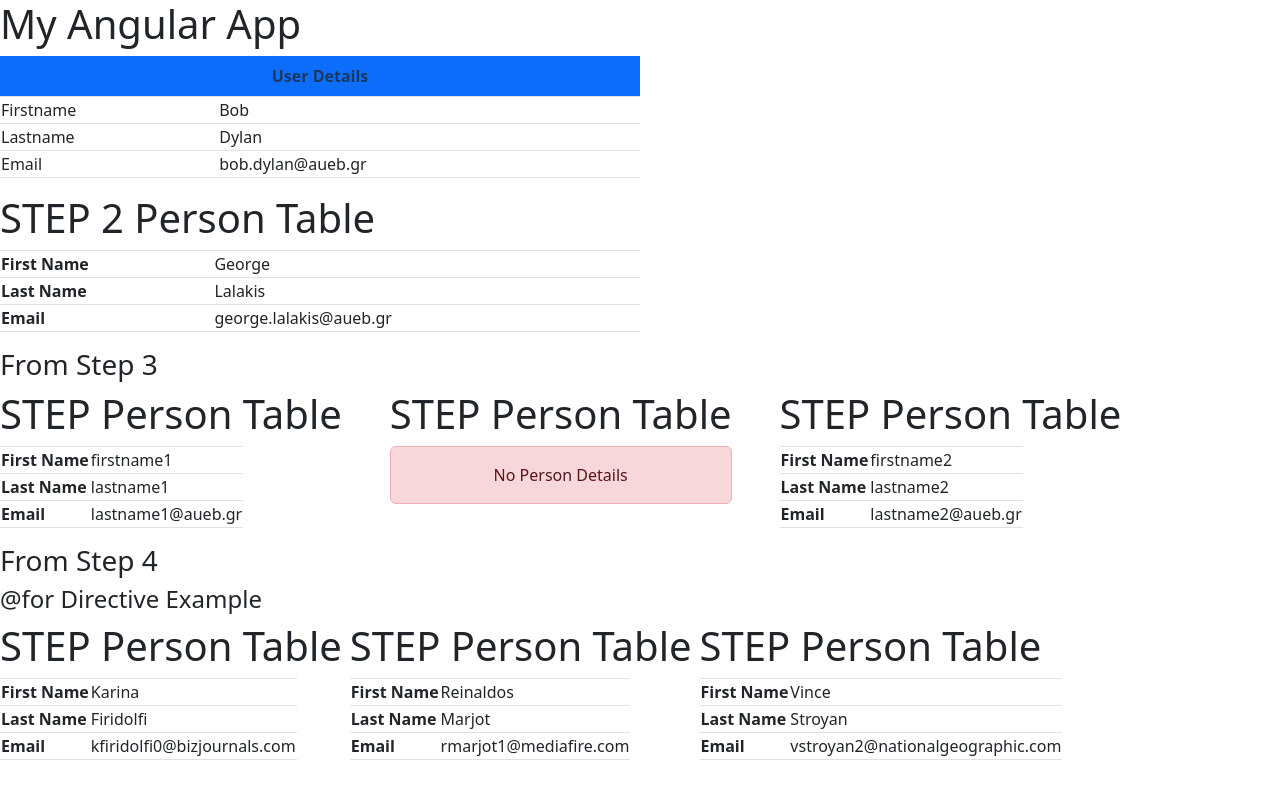
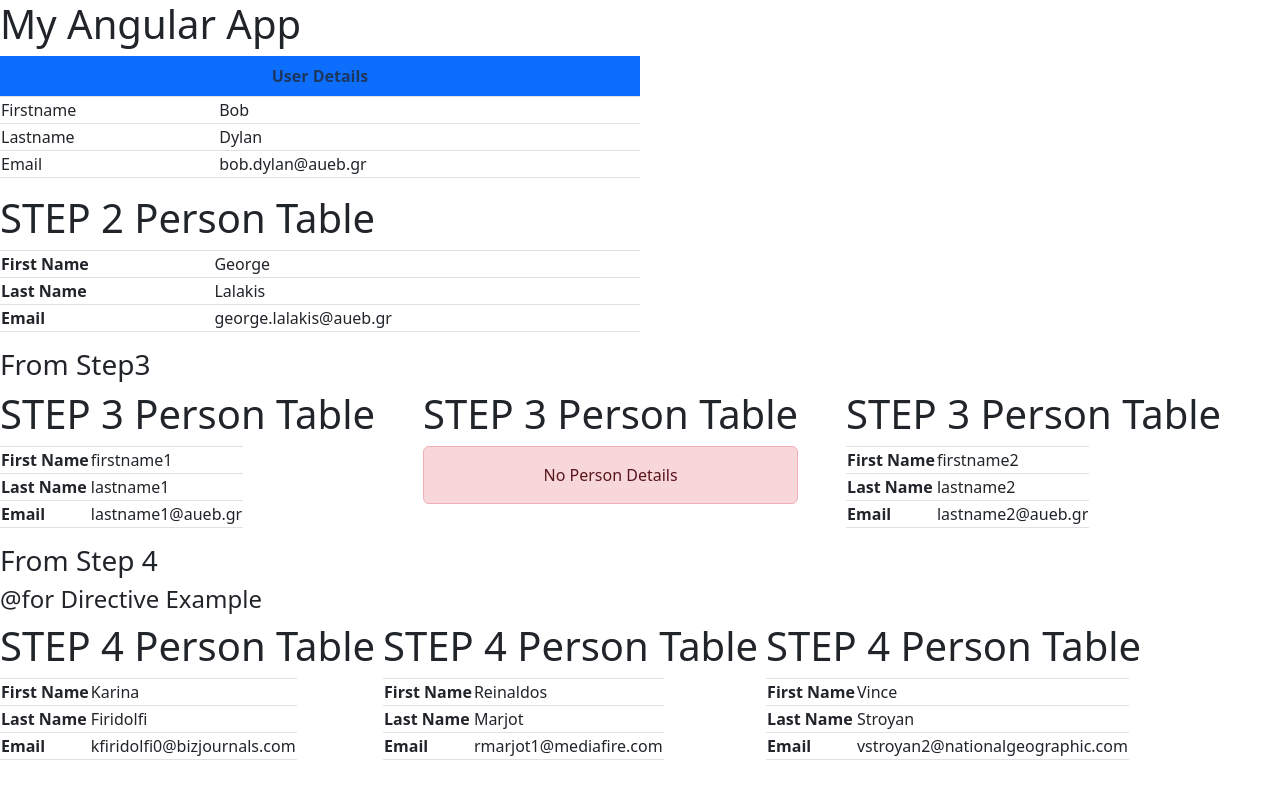
Before and after one commit to eleftheria05/CodingFactory9-Frontend, an Angular app: page / in a window 1280 px wide. Shown: the top 791 px of the page. Built offline with nearby package versions, Linux system fonts and the light colour scheme.

Commit message:
adding the [step] = " "

```diff
--- a/src/app/app.html
+++ b/src/app/app.html
@@ -1,3 +1,4 @@
+
 <h1>My Angular App</h1>
 <table class="table table-bordered w-50">
   <caption class="caption-top fw-bold bg-primary text-center">User Details</caption>
@@ -18,20 +19,20 @@
 <app-step2-person-table></app-step2-person-table>
 
 <!-- Step 3 Input variable -->
-  <h3>From Step 3</h3>
- <div class="d-flex gap-5 text-nowrap">
-    <app-step3-person-table-input [person]="Person1"></app-step3-person-table-input>
-    <app-step3-person-table-input></app-step3-person-table-input>
-    <app-step3-person-table-input [person]="Person2"></app-step3-person-table-input>
- </div>
+<h3>From Step3</h3>
+<div class="d-flex gap-5 text-nowrap">
+  <app-step3-person-table-input [person]="Person1" [step]="'3'"></app-step3-person-table-input>
+  <app-step3-person-table-input [step]="'3'"></app-step3-person-table-input>
+  <app-step3-person-table-input [person]="Person2" [step]="'3'"></app-step3-person-table-input>
+</div>
 
-  <!-- Step 4 for directive example -->
+ <!-- Step 4 for directive example -->
 <div>
   <h3>From Step 4</h3>
   <app-step4-for-directive></app-step4-for-directive>
 </div>
 
- <!-- Step 5 Event Bind-->
+  <!-- Step 5 Event Bind-->
   <div>
     <h3>From Step 5</h3>
     <app-step5-event-bind></app-step5-event-bind>
--- a/src/app/components/step4-for-directive/step4-for-directive.html
+++ b/src/app/components/step4-for-directive/step4-for-directive.html
@@ -2,6 +2,6 @@
 
 <div class="d-flex flex-wrap text-nowrap gap-2">
   @for (p of persons; track p){
-    <app-step3-person-table-input [person]="p"></app-step3-person-table-input>
+    <app-step3-person-table-input [person]="p" [step]="'4'"></app-step3-person-table-input>
   }
 </div>
```
